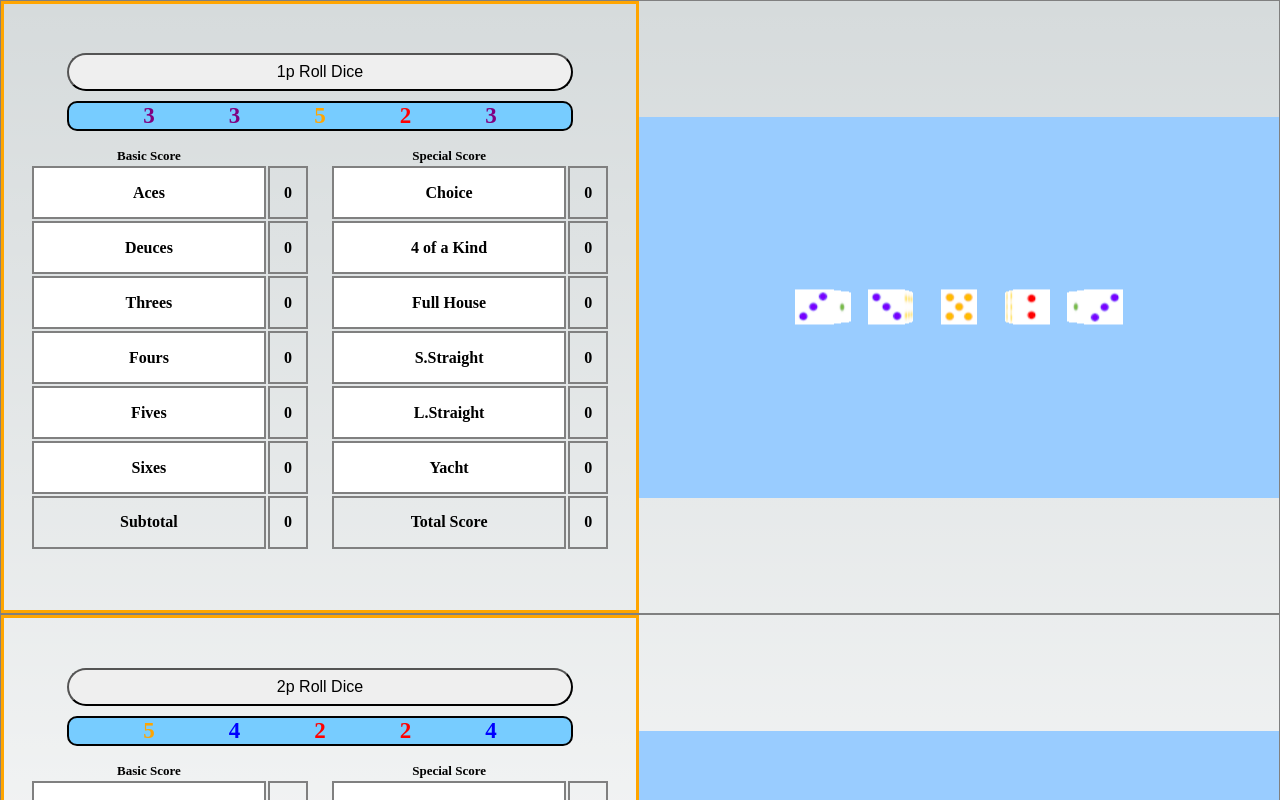
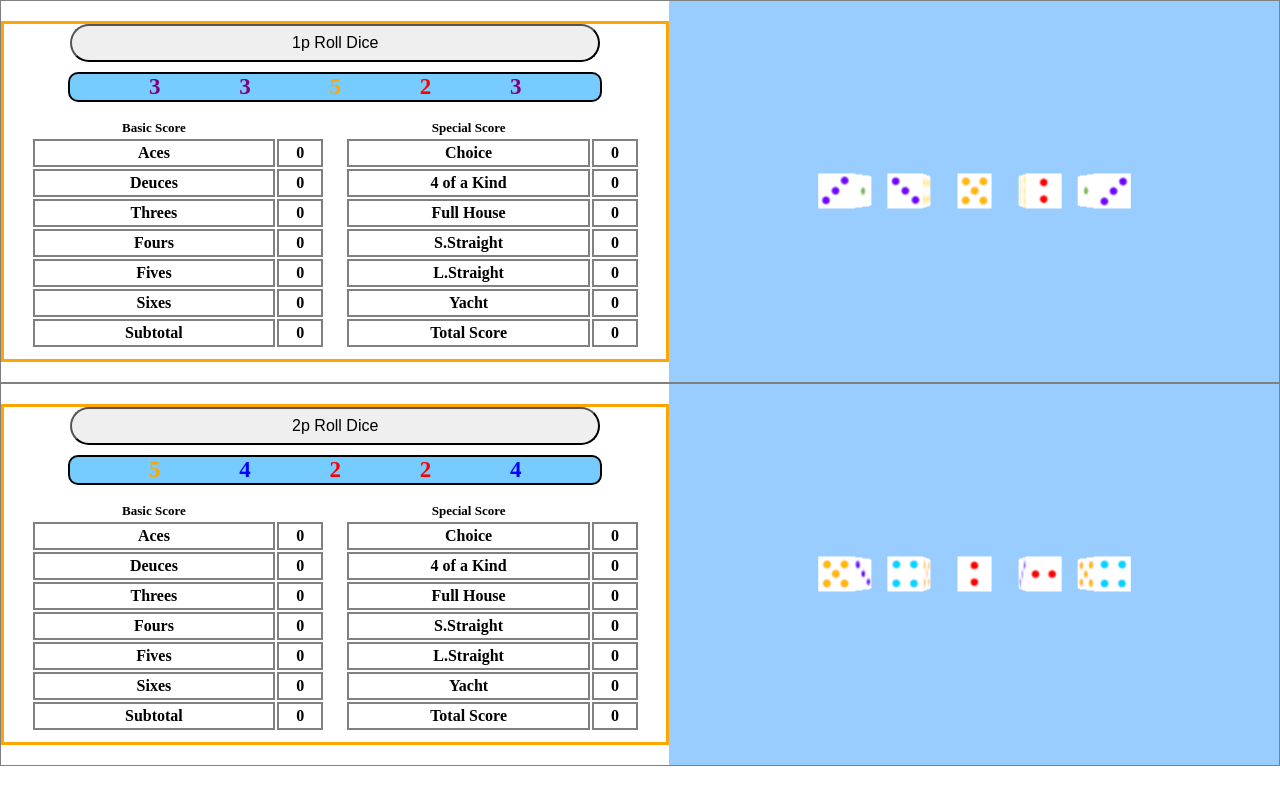
Before and after one commit to deenuit113/NIceDice, a Next.js app in the folder nicedice/: page / in a window 1280 px wide. Shown: the top 800 px of the page. Built offline with nearby package versions, Linux system fonts and the light colour scheme.

Commit message:
Design: modify main page design

```diff
--- a/nicedice/pages/index.tsx
+++ b/nicedice/pages/index.tsx
@@ -2,8 +2,6 @@ import MainPage from "@/commons/Mainpage";
 
 export default function Home(): JSX.Element {
   return (
-    <>
       <MainPage/>
-    </>
   );
 }
--- a/nicedice/src/commons/Mainpage.styles.tsx
+++ b/nicedice/src/commons/Mainpage.styles.tsx
@@ -2,8 +2,15 @@ import styled from "@emotion/styled";
 
 export const PageWrapper = styled.div`
     height: 100%;
+    width: 100%;
     display: flex;
     flex-direction: column;
     justify-content: center;
     align-items: center;
 `;
+
+export const DicePlayerWrapper = styled.div`
+    flex: 1;
+    width: 100%;
+    box-sizing: border-box;
+`
--- a/nicedice/src/commons/Mainpage.tsx
+++ b/nicedice/src/commons/Mainpage.tsx
@@ -7,8 +7,12 @@ export default function MainPage(): JSX.Element{
 
     return(
         <S.PageWrapper>
-            <DicePlayer player={playerOne}/>
-            <DicePlayer player={playerTwo}/>
+            <S.DicePlayerWrapper>
+                <DicePlayer player={playerOne}/>
+            </S.DicePlayerWrapper>
+            <S.DicePlayerWrapper>
+                <DicePlayer player={playerTwo}/>
+            </S.DicePlayerWrapper>
         </S.PageWrapper>
     );
 }
--- a/nicedice/src/units/dice/dice.container.tsx
+++ b/nicedice/src/units/dice/dice.container.tsx
@@ -22,7 +22,7 @@ export default function DicePlayer(props: DicePlayerProps): JSX.Element {
         const camera = new THREE.PerspectiveCamera(90, window.innerWidth / window.innerHeight, 0.1, 1000);
         camera.position.z = 6;
         const renderer = new THREE.WebGLRenderer();
-        renderer.setSize(window.innerWidth / 2, window.innerHeight /2.1);
+        renderer.setSize(window.innerWidth / 2.1, window.innerHeight / 2.1);
         container.appendChild(renderer.domElement);
         scene.background = new THREE.Color(0x99ccff);
 
--- a/nicedice/src/units/dice/dice.styles.tsx
+++ b/nicedice/src/units/dice/dice.styles.tsx
@@ -1,8 +1,8 @@
 import styled from "@emotion/styled";
 
 export const Wrapper = styled.div`
-    width: 100vw;
-    height: 48vw;
+    width: 100%;
+    height: 100%;
     float: right;
     padding: auto;
     display: flex;
@@ -14,7 +14,7 @@ export const Wrapper = styled.div`
 `;
 
 export const PlayerWrapper = styled.div`
-    width: 50%;
+    width: 100%;
     height: 100%;
     display: flex;
     flex-direction: column;
--- a/nicedice/styles/globals.css
+++ b/nicedice/styles/globals.css
@@ -1,107 +1,5 @@
-:root {
-  --max-width: 1100px;
-  --border-radius: 12px;
-  --font-mono: ui-monospace, Menlo, Monaco, "Cascadia Mono", "Segoe UI Mono",
-    "Roboto Mono", "Oxygen Mono", "Ubuntu Monospace", "Source Code Pro",
-    "Fira Mono", "Droid Sans Mono", "Courier New", monospace;
-
-  --foreground-rgb: 0, 0, 0;
-  --background-start-rgb: 214, 219, 220;
-  --background-end-rgb: 255, 255, 255;
-
-  --primary-glow: conic-gradient(
-    from 180deg at 50% 50%,
-    #16abff33 0deg,
-    #0885ff33 55deg,
-    #54d6ff33 120deg,
-    #0071ff33 160deg,
-    transparent 360deg
-  );
-  --secondary-glow: radial-gradient(
-    rgba(255, 255, 255, 1),
-    rgba(255, 255, 255, 0)
-  );
-
-  --tile-start-rgb: 239, 245, 249;
-  --tile-end-rgb: 228, 232, 233;
-  --tile-border: conic-gradient(
-    #00000080,
-    #00000040,
-    #00000030,
-    #00000020,
-    #00000010,
-    #00000010,
-    #00000080
-  );
-
-  --callout-rgb: 238, 240, 241;
-  --callout-border-rgb: 172, 175, 176;
-  --card-rgb: 180, 185, 188;
-  --card-border-rgb: 131, 134, 135;
+html, body {
+  height: 100%;
+  margin: 0;
+  padding: 0;
 }
-
-@media (prefers-color-scheme: dark) {
-  :root {
-    --foreground-rgb: 255, 255, 255;
-    --background-start-rgb: 0, 0, 0;
-    --background-end-rgb: 0, 0, 0;
-
-    --primary-glow: radial-gradient(rgba(1, 65, 255, 0.4), rgba(1, 65, 255, 0));
-    --secondary-glow: linear-gradient(
-      to bottom right,
-      rgba(1, 65, 255, 0),
-      rgba(1, 65, 255, 0),
-      rgba(1, 65, 255, 0.3)
-    );
-
-    --tile-start-rgb: 2, 13, 46;
-    --tile-end-rgb: 2, 5, 19;
-    --tile-border: conic-gradient(
-      #ffffff80,
-      #ffffff40,
-      #ffffff30,
-      #ffffff20,
-      #ffffff10,
-      #ffffff10,
-      #ffffff80
-    );
-
-    --callout-rgb: 20, 20, 20;
-    --callout-border-rgb: 108, 108, 108;
-    --card-rgb: 100, 100, 100;
-    --card-border-rgb: 200, 200, 200;
-  }
-}
-
-* {
-  box-sizing: border-box;
-  padding: 0;
-  margin: 0;
-}
-
-html,
-body {
-  max-width: 100vw;
-  overflow-x: hidden;
-}
-
-body {
-  color: rgb(var(--foreground-rgb));
-  background: linear-gradient(
-      to bottom,
-      transparent,
-      rgb(var(--background-end-rgb))
-    )
-    rgb(var(--background-start-rgb));
-}
-
-a {
-  color: inherit;
-  text-decoration: none;
-}
-
-@media (prefers-color-scheme: dark) {
-  html {
-    color-scheme: dark;
-  }
-}
```
